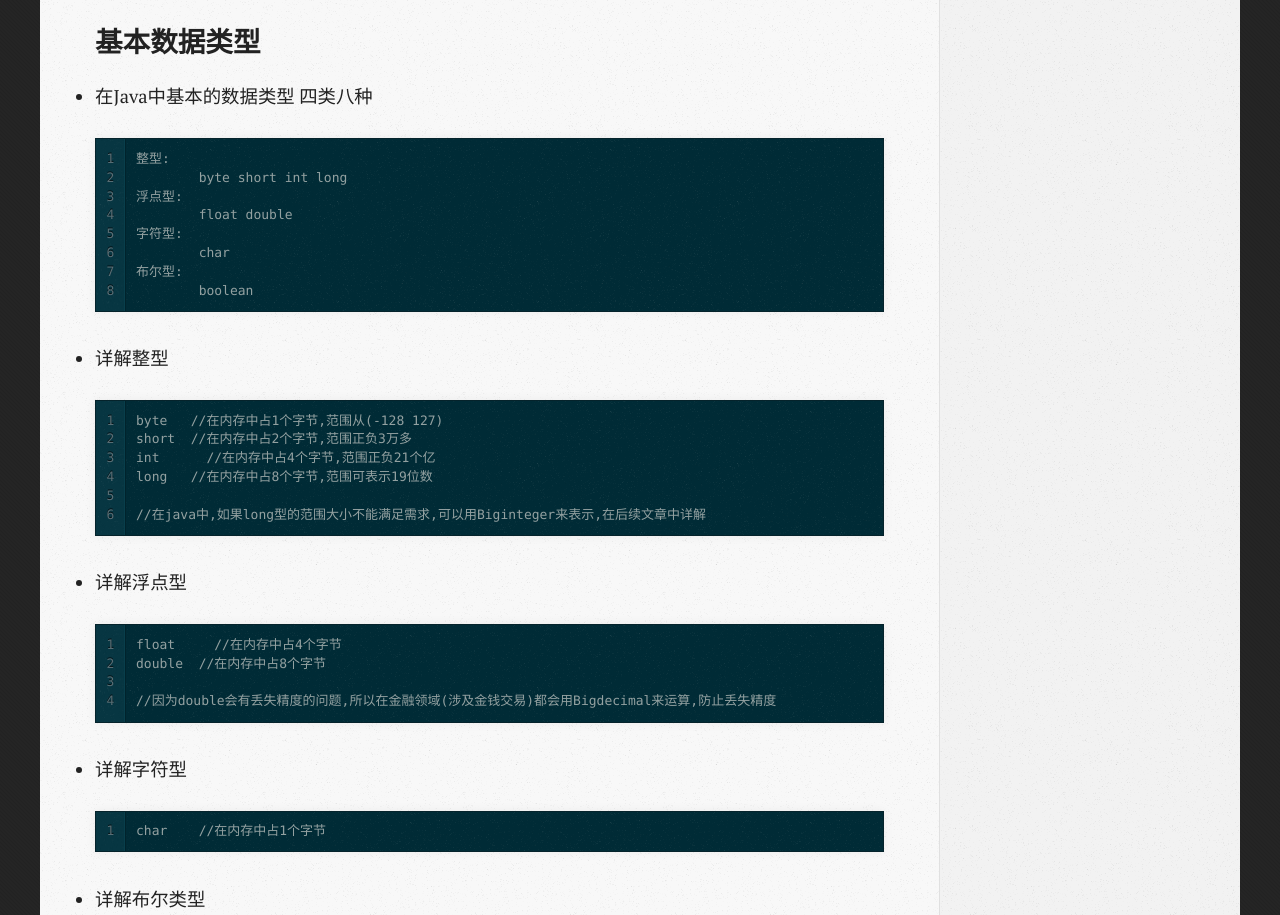
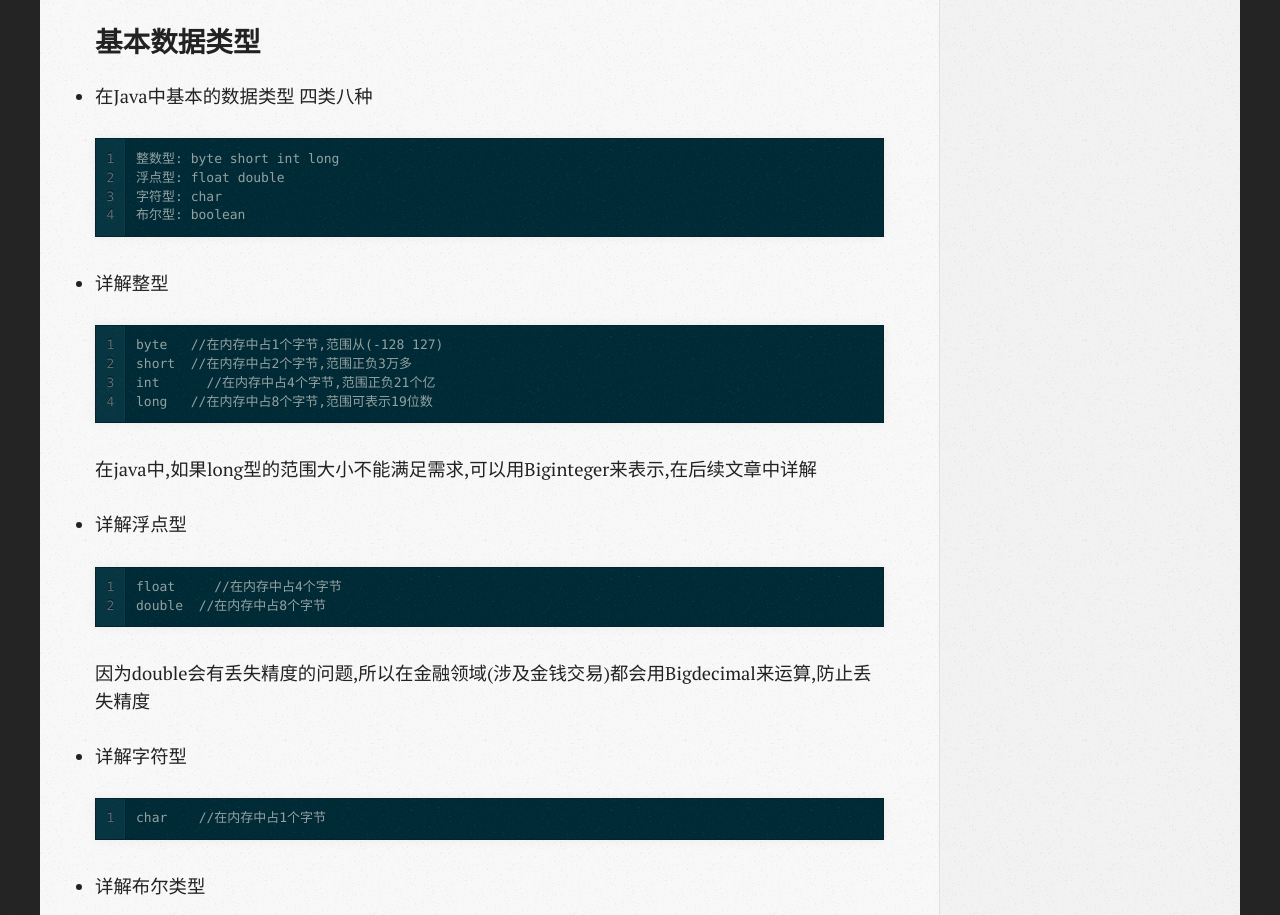
Before and after one commit to xpblog/xpblog.github.com, a plain HTML site: page 2021/01/29/Java基础-基本数据类型/index.html in a window 1280 px wide. Shown: the part 362-1277 px from the top of the page. Drawn offline with Linux system fonts and the light colour scheme.

Commit message:
Site updated: 2021-01-29 12:41:02

```diff
--- a/2021/01/29/Java基础-基本数据类型/index.html
+++ b/2021/01/29/Java基础-基本数据类型/index.html
@@ -98,15 +98,17 @@
             <h2 id="基本数据类型"><a href="#基本数据类型" class="headerlink" title="基本数据类型"></a>基本数据类型</h2><ul>
 <li>在Java中基本的数据类型  四类八种</li>
 </ul>
-<figure class="highlight java"><table><tr><td class="gutter"><pre><span class="line">1</span><br><span class="line">2</span><br><span class="line">3</span><br><span class="line">4</span><br><span class="line">5</span><br><span class="line">6</span><br><span class="line">7</span><br><span class="line">8</span><br></pre></td><td class="code"><pre><span class="line">整型:</span><br><span class="line">	<span class="keyword">byte</span> <span class="keyword">short</span> <span class="keyword">int</span> <span class="keyword">long</span></span><br><span class="line">浮点型:</span><br><span class="line">	<span class="keyword">float</span> <span class="keyword">double</span></span><br><span class="line">字符型:</span><br><span class="line">	<span class="keyword">char</span></span><br><span class="line">布尔型:</span><br><span class="line">	<span class="keyword">boolean</span></span><br></pre></td></tr></table></figure>
+<figure class="highlight java"><table><tr><td class="gutter"><pre><span class="line">1</span><br><span class="line">2</span><br><span class="line">3</span><br><span class="line">4</span><br></pre></td><td class="code"><pre><span class="line">整数型: <span class="keyword">byte</span> <span class="keyword">short</span> <span class="keyword">int</span> <span class="keyword">long</span></span><br><span class="line">浮点型: <span class="keyword">float</span> <span class="keyword">double</span></span><br><span class="line">字符型: <span class="keyword">char</span></span><br><span class="line">布尔型: <span class="keyword">boolean</span></span><br></pre></td></tr></table></figure>
 <ul>
 <li>详解整型</li>
 </ul>
-<figure class="highlight java"><table><tr><td class="gutter"><pre><span class="line">1</span><br><span class="line">2</span><br><span class="line">3</span><br><span class="line">4</span><br><span class="line">5</span><br><span class="line">6</span><br></pre></td><td class="code"><pre><span class="line"><span class="keyword">byte</span>   <span class="comment">//在内存中占1个字节,范围从(-128 127)</span></span><br><span class="line"><span class="keyword">short</span>  <span class="comment">//在内存中占2个字节,范围正负3万多</span></span><br><span class="line"><span class="keyword">int</span>	 <span class="comment">//在内存中占4个字节,范围正负21个亿</span></span><br><span class="line"><span class="keyword">long</span>   <span class="comment">//在内存中占8个字节,范围可表示19位数</span></span><br><span class="line"></span><br><span class="line"><span class="comment">//在java中,如果long型的范围大小不能满足需求,可以用Biginteger来表示,在后续文章中详解</span></span><br></pre></td></tr></table></figure>
+<figure class="highlight java"><table><tr><td class="gutter"><pre><span class="line">1</span><br><span class="line">2</span><br><span class="line">3</span><br><span class="line">4</span><br></pre></td><td class="code"><pre><span class="line"><span class="keyword">byte</span>   <span class="comment">//在内存中占1个字节,范围从(-128 127)</span></span><br><span class="line"><span class="keyword">short</span>  <span class="comment">//在内存中占2个字节,范围正负3万多</span></span><br><span class="line"><span class="keyword">int</span>	 <span class="comment">//在内存中占4个字节,范围正负21个亿</span></span><br><span class="line"><span class="keyword">long</span>   <span class="comment">//在内存中占8个字节,范围可表示19位数</span></span><br></pre></td></tr></table></figure>
+<p>在java中,如果long型的范围大小不能满足需求,可以用Biginteger来表示,在后续文章中详解</p>
 <ul>
 <li>详解浮点型</li>
 </ul>
-<figure class="highlight java"><table><tr><td class="gutter"><pre><span class="line">1</span><br><span class="line">2</span><br><span class="line">3</span><br><span class="line">4</span><br></pre></td><td class="code"><pre><span class="line"><span class="keyword">float</span>	  <span class="comment">//在内存中占4个字节</span></span><br><span class="line"><span class="keyword">double</span>  <span class="comment">//在内存中占8个字节</span></span><br><span class="line"></span><br><span class="line"><span class="comment">//因为double会有丢失精度的问题,所以在金融领域(涉及金钱交易)都会用Bigdecimal来运算,防止丢失精度</span></span><br></pre></td></tr></table></figure>
+<figure class="highlight java"><table><tr><td class="gutter"><pre><span class="line">1</span><br><span class="line">2</span><br></pre></td><td class="code"><pre><span class="line"><span class="keyword">float</span>	  <span class="comment">//在内存中占4个字节</span></span><br><span class="line"><span class="keyword">double</span>  <span class="comment">//在内存中占8个字节</span></span><br></pre></td></tr></table></figure>
+<p>因为double会有丢失精度的问题,所以在金融领域(涉及金钱交易)都会用Bigdecimal来运算,防止丢失精度</p>
 <ul>
 <li>详解字符型</li>
 </ul>
```
